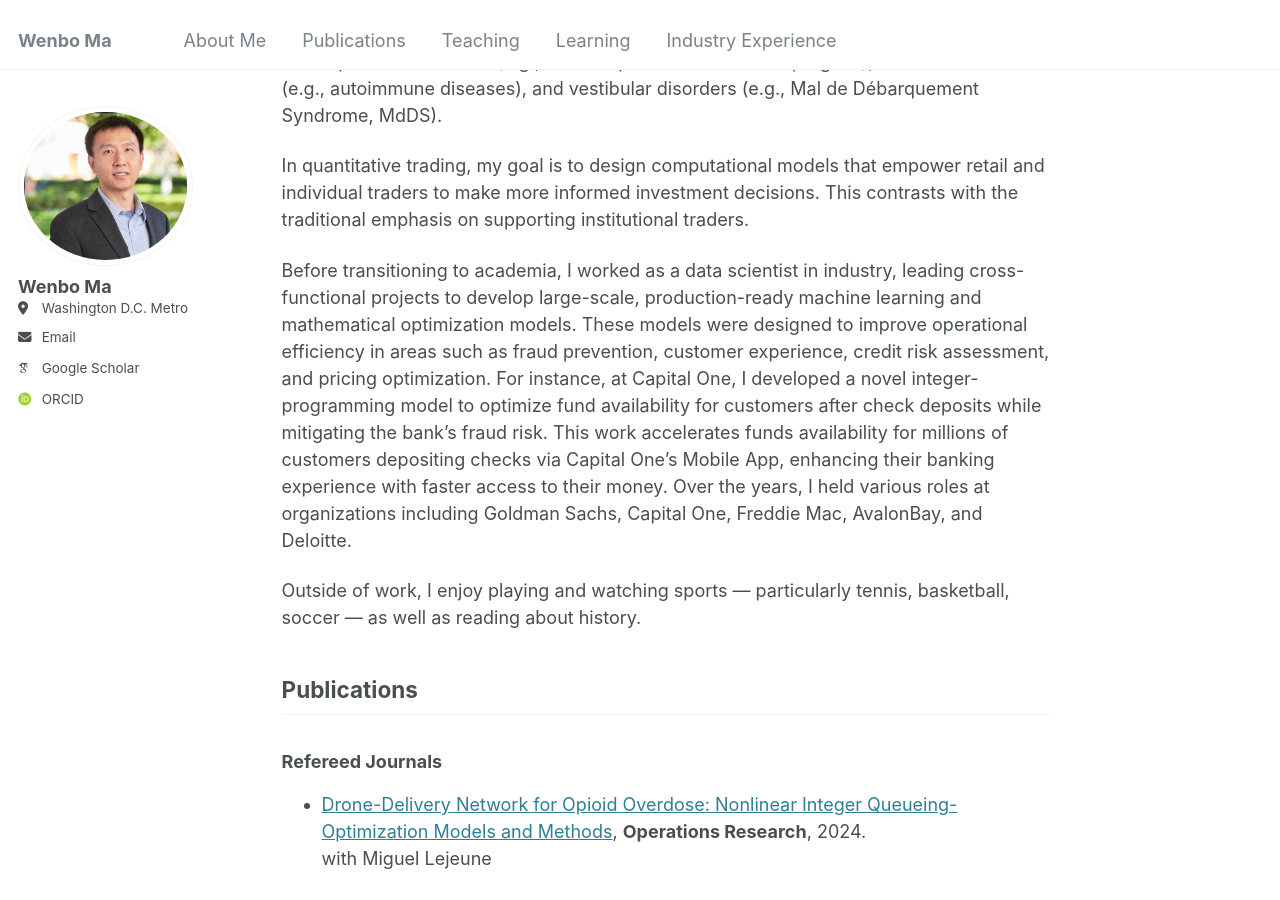
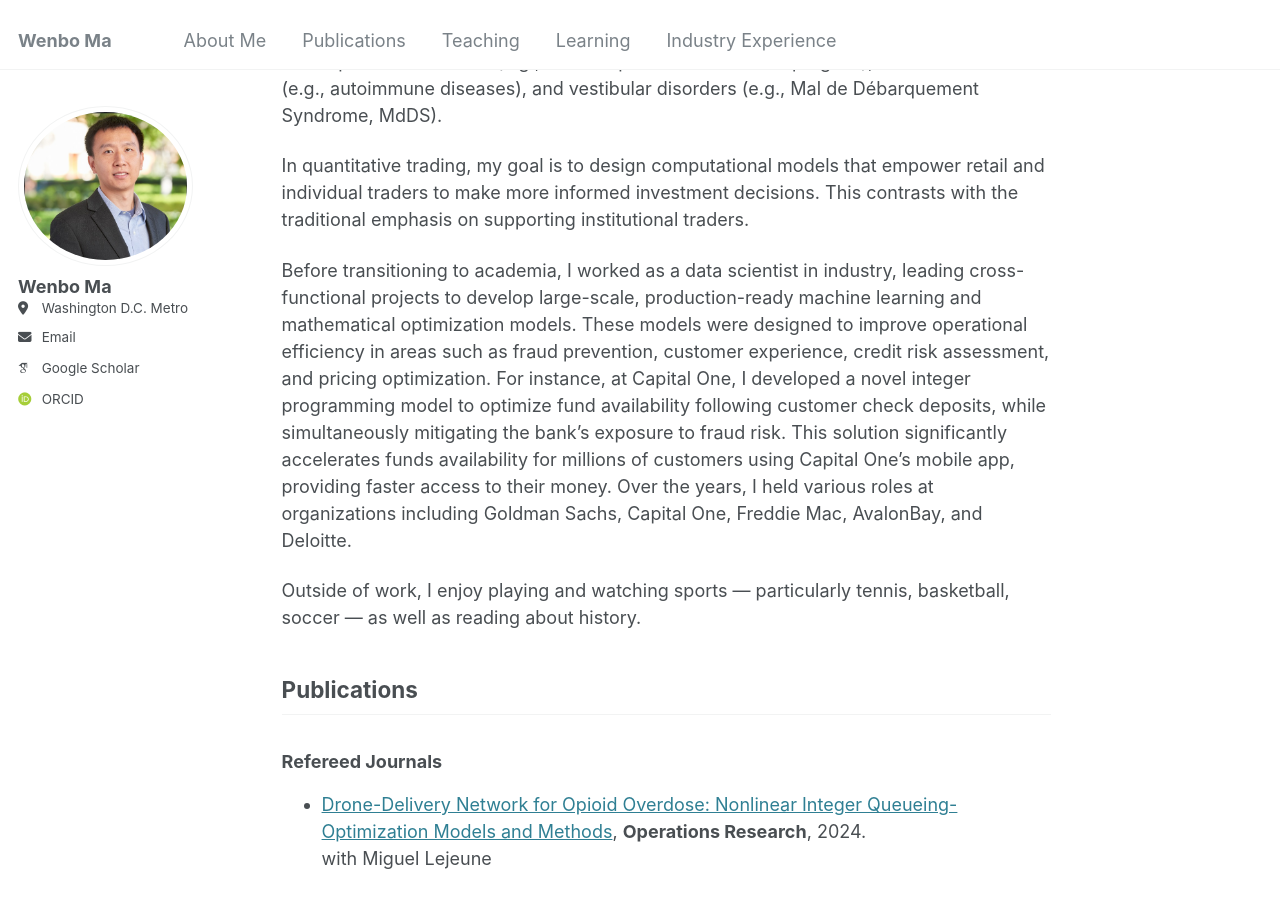
Before and after one commit to wenbo5565/wenbo5565.github.io, a Jekyll site: the page built from _pages/about.md, in a window 1280 px wide and 900 px high, scrolled down 326 px. Built offline with Jekyll 4.4.1, drawn with Linux system fonts in a browser that asks for light colours; some web fonts are replaced.

Commit message:
Update about.md

```diff
--- a/_pages/about.md
+++ b/_pages/about.md
@@ -15,7 +15,7 @@ In medical sciences, I am exploring how mathematical optimization can advance th
 
 In quantitative trading, my goal is to design computational models that empower retail and individual traders to make more informed investment decisions. This contrasts with the traditional emphasis on supporting institutional traders.
 
-Before transitioning to academia, I worked as a data scientist in industry, leading cross-functional projects to develop large-scale, production-ready machine learning and mathematical optimization models. These models were designed to improve operational efficiency in areas such as fraud prevention, customer experience, credit risk assessment, and pricing optimization. For instance, at Capital One, I developed a novel integer-programming model to optimize fund availability for customers after check deposits while mitigating the bank's fraud risk. This work accelerates funds availability for millions of customers depositing checks via Capital One's Mobile App, enhancing their banking experience with faster access to their money. Over the years, I held various roles at organizations including Goldman Sachs, Capital One, Freddie Mac, AvalonBay, and Deloitte.
+Before transitioning to academia, I worked as a data scientist in industry, leading cross-functional projects to develop large-scale, production-ready machine learning and mathematical optimization models. These models were designed to improve operational efficiency in areas such as fraud prevention, customer experience, credit risk assessment, and pricing optimization. For instance, at Capital One, I developed a novel integer programming model to optimize fund availability following customer check deposits, while simultaneously mitigating the bank’s exposure to fraud risk. This solution significantly accelerates funds availability for millions of customers using Capital One’s mobile app,  providing faster access to their money. Over the years, I held various roles at organizations including Goldman Sachs, Capital One, Freddie Mac, AvalonBay, and Deloitte.
 
 Outside of work, I enjoy playing and watching sports — particularly tennis, basketball, soccer — as well as reading about history.
 
```
